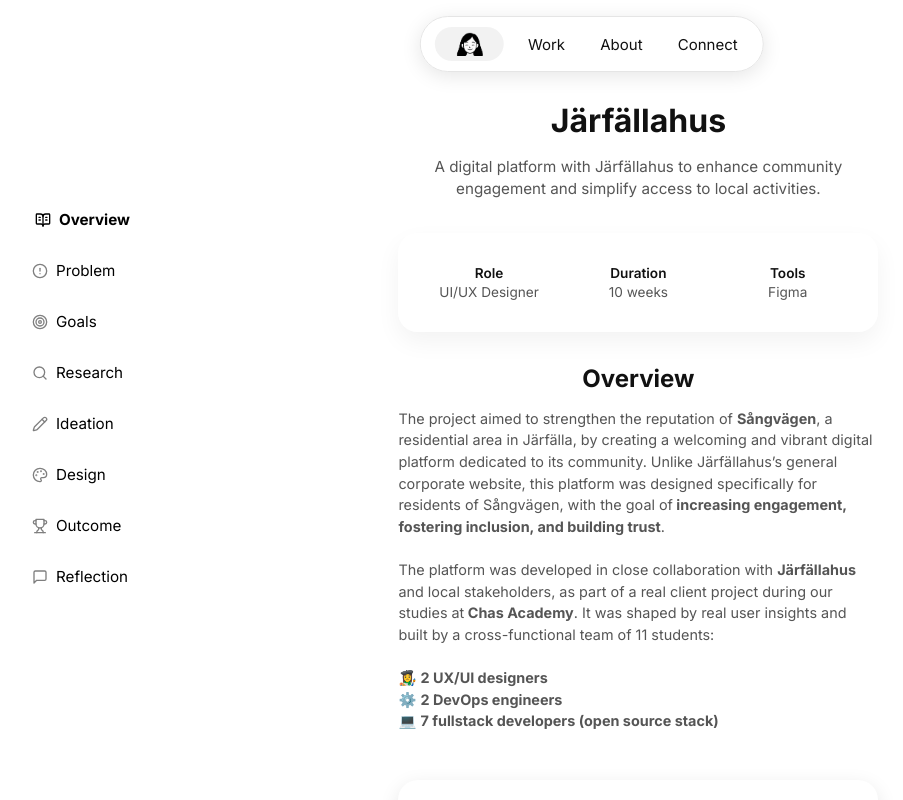
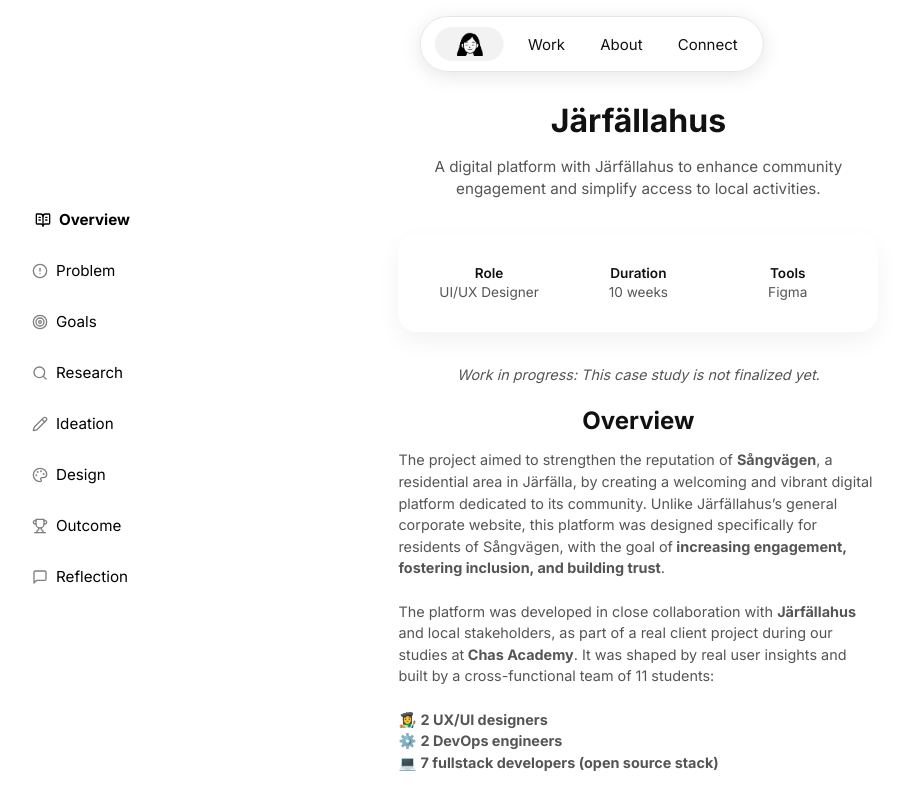
Before and after one commit to desjohnsen/portfolio, a React (Vite) app: page /projects/1 in a window 1280 px wide. Shown: the top 800 px of the page, without its empty margins (48-951 px from the left). Built offline with nearby package versions, Linux system fonts and the light colour scheme.

Commit message:
feat: add WIP notice at the top of Project1 case study

```diff
--- a/src/pages/Project1.jsx
+++ b/src/pages/Project1.jsx
@@ -15,6 +15,10 @@ const Project1 = () => {
       timeframe="10 weeks"
       tools="Figma"
     >
+      <p style={{ fontStyle: 'italic', color: '#555', textAlign: 'center', marginBottom: '1rem' }}>
+        Work in progress: This case study is not finalized yet.
+      </p>
+
       <section id="overview" className="project-content">
         <h2>Overview</h2>
         <p>
@@ -100,24 +104,17 @@ const Project1 = () => {
           <strong>Inclusion:</strong> some felt excluded from existing channels and needed accessible, easy-to-understand content.
         </p>
 
-        {/* Image: Interview Insights Summary */}
-        <img src="/images/interview-insights.png" alt="Key insights from interviews" className="my-4 rounded-lg shadow-md" />
 
         <p>Based on these insights, we defined <strong>three user archetypes</strong> that guided the design:</p>
         <p>👀 <strong>The Unaware</strong> low drive but responsive to inspiring, simple content.</p>
         <p>🫀 <strong>The Empathetic</strong> values inclusion and seeks community participation.</p>
         <p>☀️ <strong>The Optimist</strong> digitally engaged, proactive, and active on social media.</p>
 
-        {/* Image: Behavioral User Types / Personas */}
-        <img src="/images/personas.png" alt="User types: The Unaware, The Empathetic, The Optimist" className="my-4 rounded-lg shadow-md" />
-
         <p>
           This research phase provided a solid foundation for ideation and design,
           ensuring that every decision was grounded in real user needs and behaviors.
         </p>
       </section>
-
-
 
       <section id="ideation" className="project-content">
         <h2>Ideation</h2>
@@ -130,8 +127,6 @@ const Project1 = () => {
         <p>
           The design process was iterative, shaped by continuous feedback from developers, DevOps, and residents.
         </p>
-
-        {/* Here: insert wireframe sketches → low-fi prototypes → hi-fi mockups */}
       </section>
 
       <section id="design" className="project-content">
```
